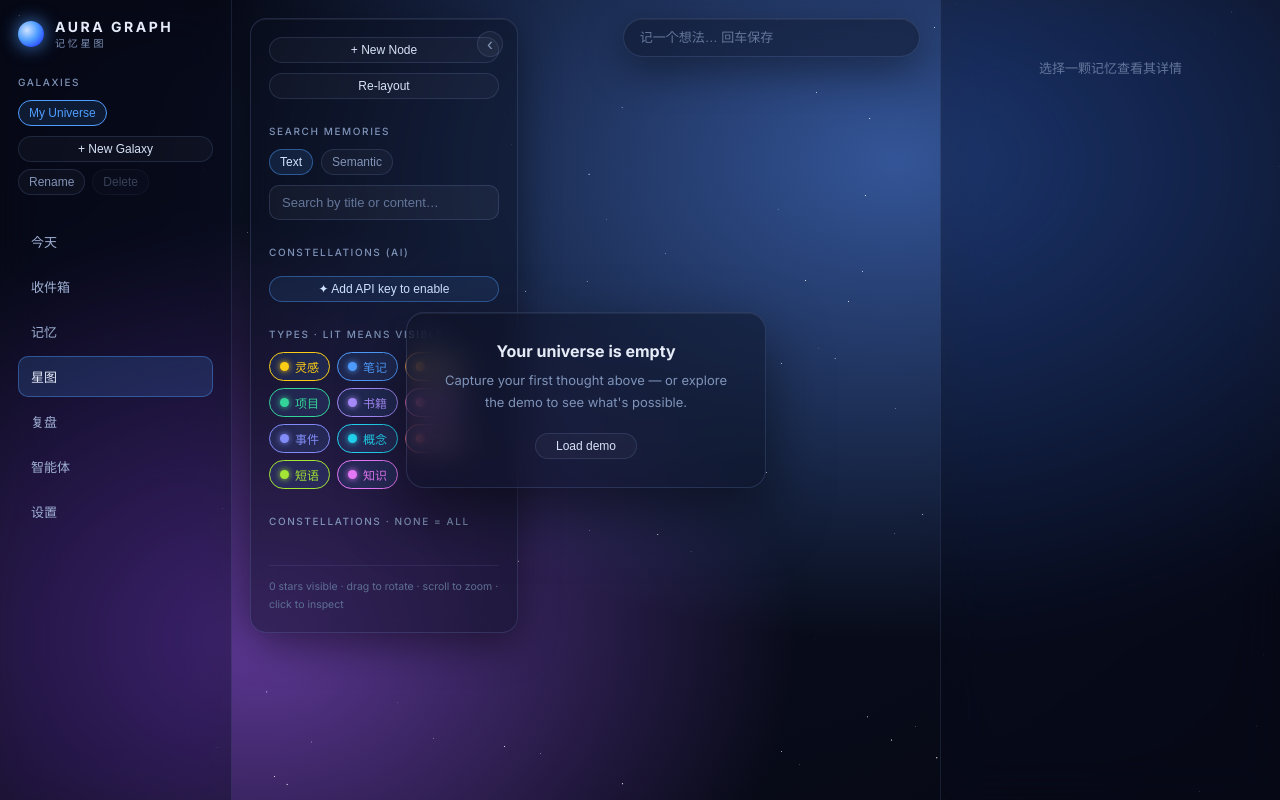
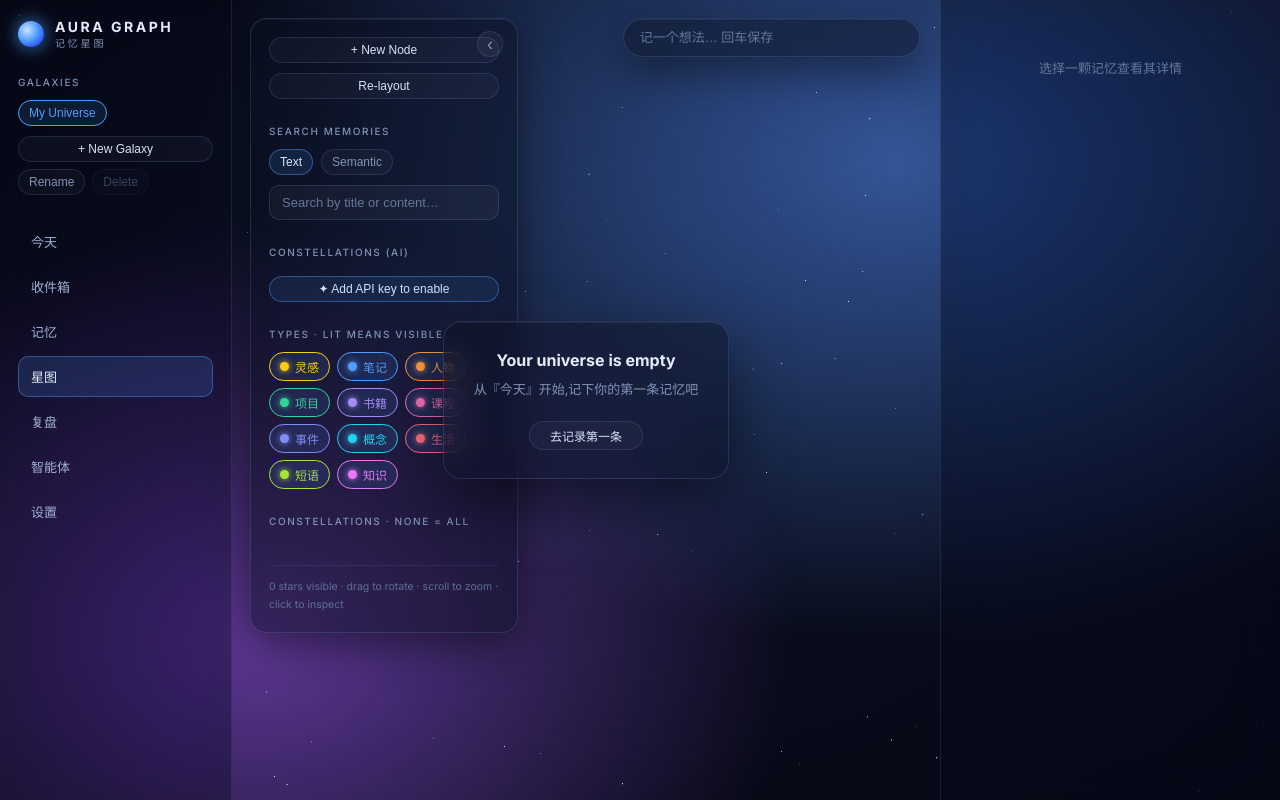
Before and after one commit to LIU05286/Aura_graph, a React (Vite) app: page / in a window 1280 px wide. Built offline with nearby package versions, Linux system fonts and the light colour scheme.

Commit message:
eat: 移除示例模板,改为空白起步,数据面板提供清空当前星系

```diff
--- a/src/components/panels/EmptyState.tsx
+++ b/src/components/panels/EmptyState.tsx
@@ -1,13 +1,12 @@
 import { useGraphStore } from "../../store/graphStore";
 import { t } from "../../i18n";
 
-/** 当前星系为空时的居中引导卡 */
+/** 当前星系为空时的居中引导卡:引导去记录,不再载入示例 */
 export default function EmptyState() {
   const nodes = useGraphStore((s) => s.nodes);
   const activeGalaxyId = useGraphStore((s) => s.activeGalaxyId);
-  const resetToSeed = useGraphStore((s) => s.resetToSeed);
+  const setCurrentView = useGraphStore((s) => s.setCurrentView);
 
-  // 仅在星系已初始化(activeGalaxyId 非空)且当前为空时显示,避免启动途中闪现
   if (activeGalaxyId === null || nodes.length > 0) return null;
 
   return (
@@ -15,8 +14,12 @@ export default function EmptyState() {
       <div className="ag-empty-card">
         <div className="ag-empty-title">{t("empty.title")}</div>
         <p className="ag-empty-hint">{t("empty.hint")}</p>
-        <button type="button" className="ag-chip ag-chip-primary" onClick={resetToSeed}>
-          {t("empty.loadDemo")}
+        <button
+          type="button"
+          className="ag-chip ag-chip-primary"
+          onClick={() => setCurrentView("today")}
+        >
+          {t("empty.cta")}
         </button>
       </div>
     </div>
--- a/src/components/panels/GraphIOPanel.tsx
+++ b/src/components/panels/GraphIOPanel.tsx
@@ -8,7 +8,7 @@ export default function GraphIOPanel() {
   const nodes = useGraphStore((s) => s.nodes);
   const edges = useGraphStore((s) => s.edges);
   const replaceGraph = useGraphStore((s) => s.replaceGraph);
-  const resetToSeed = useGraphStore((s) => s.resetToSeed);
+  const clearGraph = useGraphStore((s) => s.clearGraph);
 
   const onExport = () => {
     exportGraphToFile({ nodes, edges });
@@ -46,8 +46,8 @@ export default function GraphIOPanel() {
   };
 
   const onReset = () => {
-    if (window.confirm(t("io.confirmReset"))) {
-      resetToSeed();
+    if (window.confirm(t("io.confirmClear"))) {
+      clearGraph();
     }
   };
 
@@ -62,7 +62,7 @@ export default function GraphIOPanel() {
           {t("io.importJson")}
         </button>
         <button type="button" className="ag-chip" onClick={onReset}>
-          {t("io.reset")}
+          {t("io.clear")}
         </button>
       </div>
       <input
--- a/src/i18n/en.ts
+++ b/src/i18n/en.ts
@@ -18,7 +18,7 @@ export const en = {
   "capture.placeholder": "记一个想法… 回车保存",
   // EmptyState
   "empty.title": "Your universe is empty",
-  "empty.hint": "Capture your first thought above — or explore the demo to see what's possible.",
+  "empty.hint": "从『今天』开始,记下你的第一条记忆吧",
   "empty.loadDemo": "Load demo",
   // AI tags (P4.2)
   "ai.suggestTags": "✦ Suggest tags (AI)",
@@ -101,6 +101,9 @@ export const en = {
   "io.exportJson": "Export JSON",
   "io.importJson": "Import JSON",
   "io.reset": "Load demo",
+  "empty.cta": "去记录第一条",
+  "io.clear": "清空当前星系",
+  "io.confirmClear": "确定清空当前星系的全部记忆?此操作不可撤销(建议先导出 JSON 备份)。",
   // NodeFormModal
   "form.titleRequired": "Title cannot be empty",
   "form.createTitle": "New node",
--- a/src/store/graphStore.ts
+++ b/src/store/graphStore.ts
@@ -75,6 +75,7 @@ export interface GraphState {
   pushQaTurn: (turn: QaTurn) => void;
   clearQaThread: () => void;
   replaceGraph: (graph: AuraGraph) => void;
+  clearGraph: () => void;
   resetToSeed: () => void;
 
   // —— actions:多星系 ——
@@ -186,6 +187,9 @@ export const useGraphStore = create<GraphState>((set, get) => ({
       timeWindow: null,
     }),
 
+  clearGraph: () =>
+    set({ nodes: [], edges: [], selectedNodeId: null, timeWindow: null }),
+
   resetToSeed: () => {
     const fresh = createSeedGraph();
     // 用与 Re-layout 相同的力导布局摆放,保证 demo 一加载就是舒展、不重叠的尺度
```
